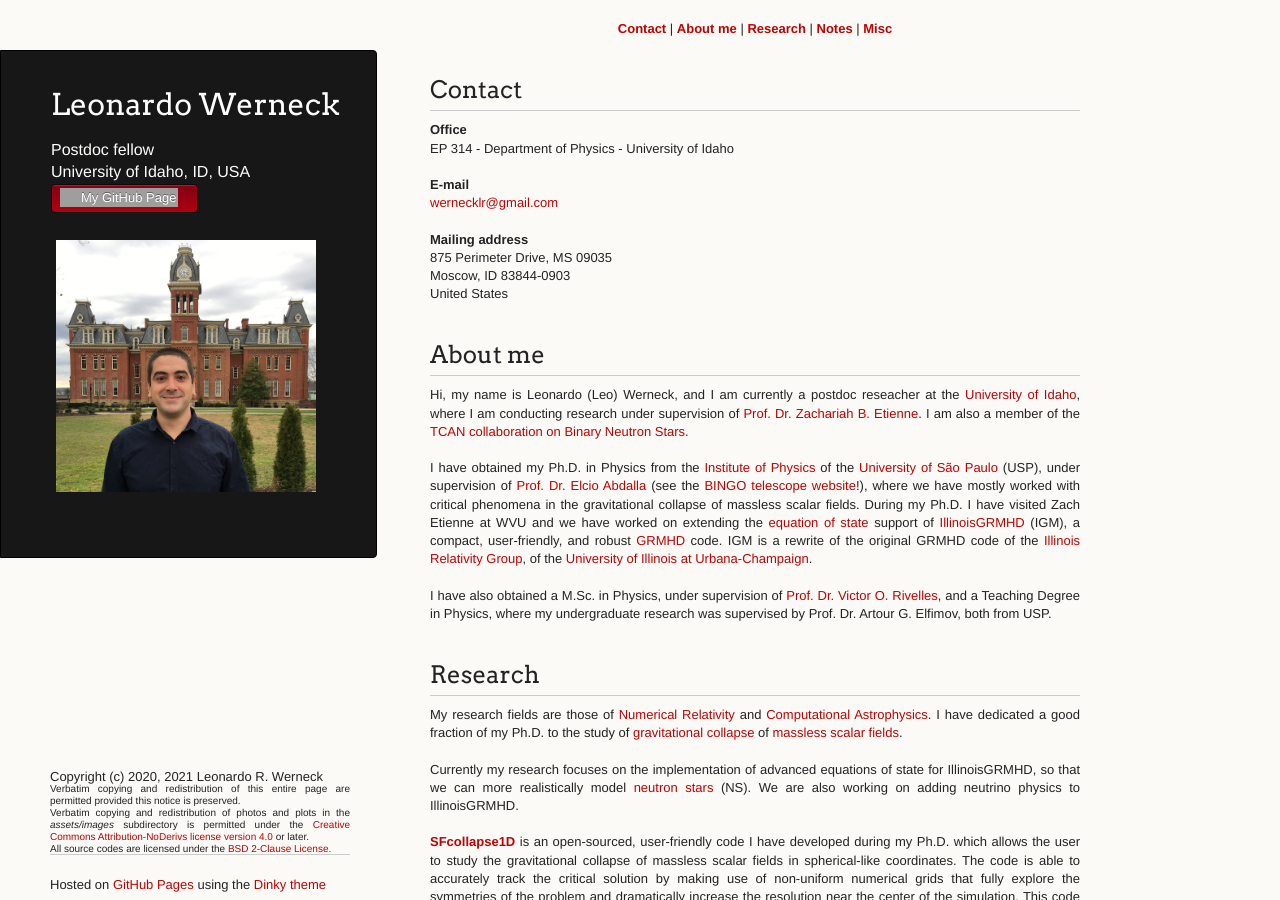
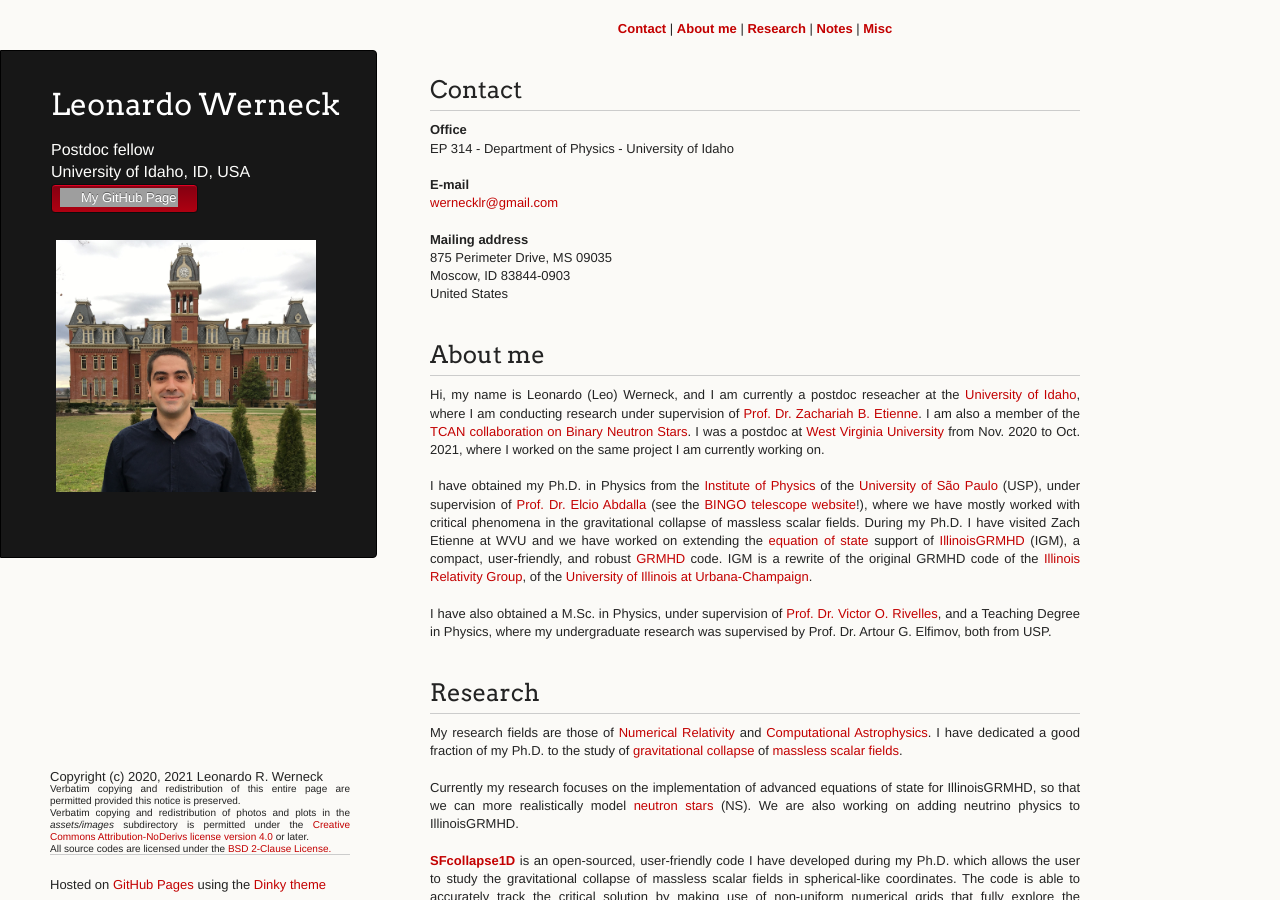
Before and after one commit to leowerneck/leowerneck.github.io, a Jekyll site: the page built from index.md, in a window 1280 px wide and 900 px high. Built offline with Jekyll 4.4.1, drawn with Linux system fonts in a browser that asks for light colours; a script that is not in the unit is left out; grey boxes are pictures that could not be loaded.

Commit message:
index.md: minor update

```diff
--- a/index.md
+++ b/index.md
@@ -30,7 +30,10 @@ Hi, my name is Leonardo (Leo) Werneck, and I am currently a postdoc
 reseacher at the [University of Idaho](https://www.wvu.edu/), where I am
 conducting research under supervision of [Prof. Dr. Zachariah
 B. Etienne](http://astro.phys.wvu.edu/zetienne/). I am also a member of
-the [TCAN collaboration on Binary Neutron Stars](http://compact-binaries.org/).
+the [TCAN collaboration on Binary Neutron
+Stars](http://compact-binaries.org/). I was a postdoc at [West Virginia
+University](https://www.wvu.edu) from Nov. 2020 to Oct. 2021, where I
+worked on the same project I am currently working on.
 <br><br>
 I have obtained my Ph.D. in Physics from the [Institute of
 Physics](http://portal.if.usp.br/) of the [University of São
```
